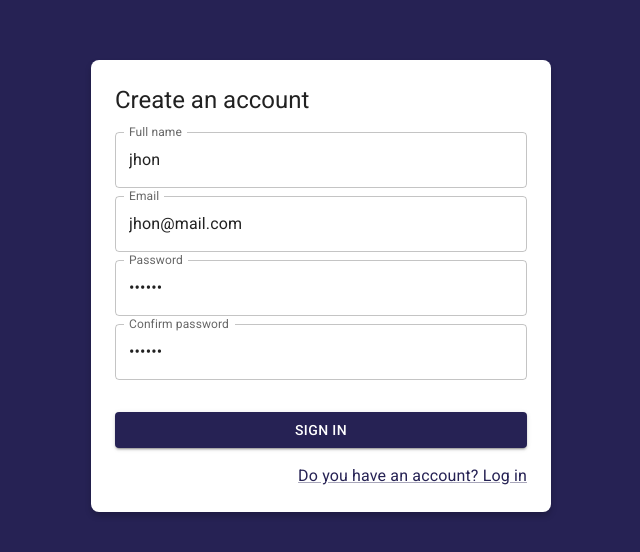
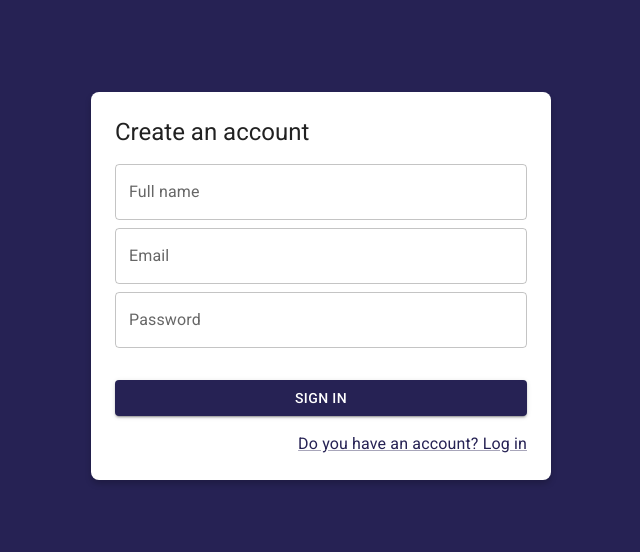
Before and after one commit to JhonEduard26/journal-app, a React (Vite) app: page /auth/register in a window 1280 px wide. Shown: the part 114-666 px from the top of the page, without its empty margins (319-959 px from the left). Built offline with nearby package versions, Linux system fonts and the light colour scheme.

Commit message:
[ADD] register with email and password

```diff
--- a/src/auth/pages/RegisterPage.jsx
+++ b/src/auth/pages/RegisterPage.jsx
@@ -1,33 +1,38 @@
+import { useState } from 'react'
+import { useDispatch } from 'react-redux'
 import { Link as RouterLink } from 'react-router-dom'
 import { Button, Grid, Link, TextField } from '@mui/material'
+
 import { AuthLayout } from '../layout/AuthLayout'
 import { useForm } from '../../hooks/useForm'
+import { startCreatingUserWithEmailPassword } from '../../store/auth'
 
 const formData = {
-  name: 'jhon',
-  email: 'jhon@mail.com',
-  password: '123456',
-  password2: '123456'
+  name: '',
+  email: '',
+  password: '',
 }
 
 const formValidations = {
   name: [(value) => value.length >= 1, 'Name is required'],
   email: [(value) => value.includes('@'), 'Email must have symbol "@"'],
-  password: [(value) => value.length >= 6, 'Password must have more that 5 characters'],
-  password2: [(value) => value === formData.password, 'Password must have more that 5 characters']
+  password: [(value) => value.length >= 6, 'Password must have more that 5 characters']
 }
 
 export const RegisterPage = () => {
+  const [formSubmitted, setFormSubmitted] = useState(false)
+  const dispatch = useDispatch()
 
-  const [formValues, onInputChange, _, isFormValid] = useForm(formData, formValidations)
-
-  const { name, email, password, password2 } = formValues
-  console.log(isFormValid)
-  const { nameValid, emailValid, passwordValid, password2Valid } = isFormValid
+  const [formValues, onInputChange, _, formValidation, isFormValid] = useForm(formData, formValidations)
+  const { name, email, password } = formValues
+  const { nameValid, emailValid, passwordValid } = formValidation
 
   const onSubmit = (event) => {
     event.preventDefault()
-    console.log(formValues)
+    setFormSubmitted(true)
+    if (!isFormValid) return
+
+    dispatch(startCreatingUserWithEmailPassword(formValues))
   }
 
   return (
@@ -44,21 +49,21 @@ export const RegisterPage = () => {
               name="name"
               value={name}
               onChange={onInputChange}
-              error={!!nameValid}
-              helperText={nameValid}
+              error={!!nameValid && formSubmitted}
+              helperText={formSubmitted && nameValid}
             />
           </Grid>
           <Grid item xs={12} sx={{ mb: 1 }}>
             <TextField
               fullWidth
               label="Email"
-              type="email"
+              type="text"
               placeholder="youremail@mail.com"
               name="email"
               value={email}
               onChange={onInputChange}
-              error={!!emailValid}
-              helperText={emailValid}
+              error={!!emailValid && formSubmitted}
+              helperText={formSubmitted && emailValid}
             />
           </Grid>
           <Grid item xs={12} sx={{ mb: 1 }}>
@@ -70,21 +75,8 @@ export const RegisterPage = () => {
               name="password"
               value={password}
               onChange={onInputChange}
-              error={!!passwordValid}
-              helperText={passwordValid}
-            />
-          </Grid>
-          <Grid item xs={12} sx={{ mb: 1 }}>
-            <TextField
-              fullWidth
-              label="Confirm password"
-              type="password"
-              placeholder="*********"
-              name="password2"
-              value={password2}
-              onChange={onInputChange}
-              error={!!password2Valid}
-              helperText={password2Valid}
+              error={!!passwordValid && formSubmitted}
+              helperText={formSubmitted && passwordValid}
             />
           </Grid>
 
--- a/src/firebase/providers.js
+++ b/src/firebase/providers.js
@@ -1,4 +1,4 @@
-import { GoogleAuthProvider, signInWithPopup } from 'firebase/auth'
+import { GoogleAuthProvider, signInWithPopup, signInWithEmailAndPassword, createUserWithEmailAndPassword, updateProfile } from 'firebase/auth'
 import { firebaseAuth } from './config'
 
 const googleProvider = new GoogleAuthProvider()
@@ -23,3 +23,26 @@ export const signInWithGoogle = async () => {
     }
   }
 }
+
+export const registerWithEmailPassword = async ({ name, email, password }) => {
+  try {
+
+    const resp = await createUserWithEmailAndPassword(firebaseAuth, email, password)
+    const { uid, photoURL } = resp.user
+
+    await updateProfile(firebaseAuth.currentUser, { displayName: name })
+
+    return {
+      ok: true,
+      uid,
+      photoURL,
+      email,
+      displayName: name,
+    }
+  } catch (error) {
+    return {
+      ok: false,
+      message: error.message
+    }
+  }
+}
--- a/src/hooks/useForm.js
+++ b/src/hooks/useForm.js
@@ -1,4 +1,4 @@
-import { useEffect, useState } from 'react'
+import { useEffect, useMemo, useState } from 'react'
 
 export const useForm = (initialValue = {}, formValidations = {}) => {
   const [formValues, setFormValues] = useState(initialValue)
@@ -8,6 +8,12 @@ export const useForm = (initialValue = {}, formValidations = {}) => {
     createValidators()
   }, [formValues])
 
+  const isFormValid = useMemo(() => {
+    for (const formValue of Object.keys(formValidation)) {
+      if (formValidation[formValue] !== null) return false
+    }
+    return true
+  }, [formValidation])
 
   const handleInputChange = ({ target }) => {
     const { name, value } = target
@@ -36,6 +42,7 @@ export const useForm = (initialValue = {}, formValidations = {}) => {
     formValues,
     handleInputChange,
     handleResetForm,
-    formValidation
+    formValidation,
+    isFormValid
   ]
 }
--- a/src/store/auth/authSlice.js
+++ b/src/store/auth/authSlice.js
@@ -22,7 +22,6 @@ const authSlice = createSlice({
       state.errorMessage = null
     },
     logout: (state, action) => {
-      state = initialState
       state.errorMessage = action.payload.message
     },
     checkingCredentials: (state) => {
--- a/src/store/auth/thunks.js
+++ b/src/store/auth/thunks.js
@@ -1,4 +1,4 @@
-import { signInWithGoogle } from '../../firebase/providers'
+import { registerWithEmailPassword, signInWithGoogle } from '../../firebase/providers'
 import { checkingCredentials, login, logout } from './'
 
 export const checkingAuthenticated = (email = '', password = '') => {
@@ -18,3 +18,14 @@ export const startGoogleSignIn = () => {
     dispatch(login(result))
   }
 }
+
+export const startCreatingUserWithEmailPassword = ({ name, email, password }) => {
+  return async (dispatch) => {
+    dispatch(checkingCredentials())
+
+    const result = await registerWithEmailPassword({ name, email, password })
+    if (!result.ok) return dispatch(logout(result))
+
+    dispatch(login(result))
+  }
+}
```
